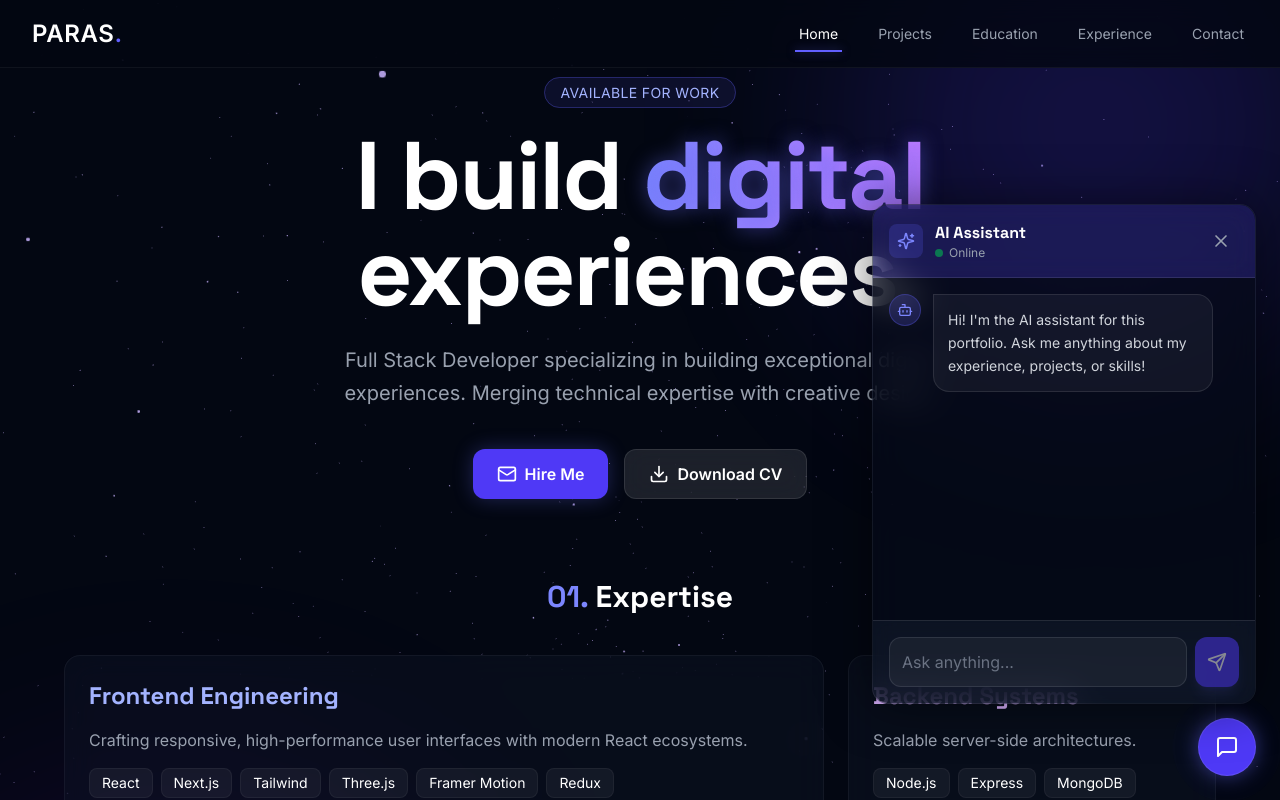
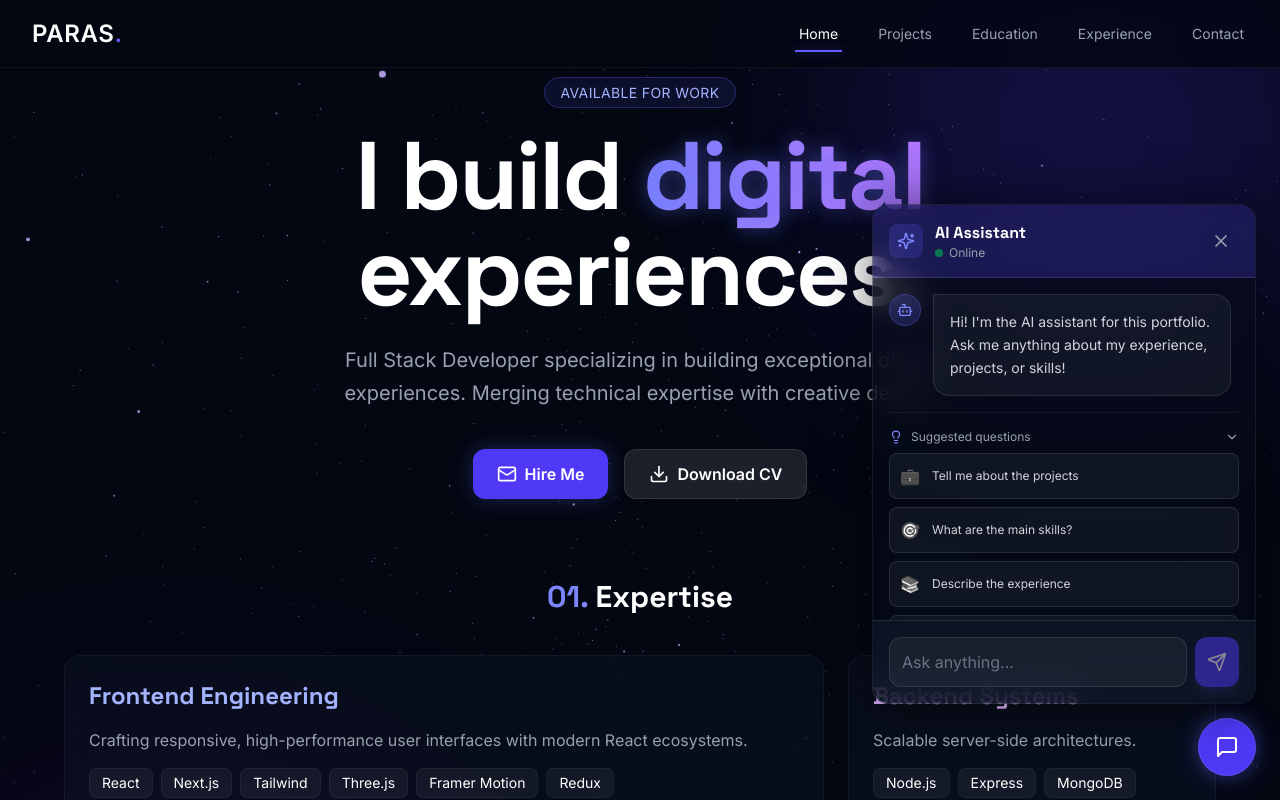
Before and after one commit to PARASMANI-KHUNTE/PARASMANIKHUNTE, a React (Vite) app in the folder client/: page / in a window 1280 px wide. Both pictures are taken after a click on the button 1227 px from the left and 747 px from the top of the page. Shown: the top 800 px of the page. Built offline with nearby package versions, Linux system fonts and the light colour scheme.

Commit message:
added resizabled chat panel added ai recommendations in chat panel

```diff
--- a/client/package.json
+++ b/client/package.json
@@ -21,9 +21,11 @@
     "react": "^19.0.0",
     "react-dom": "^19.0.0",
     "react-intersection-observer": "^9.16.0",
+    "react-markdown": "^10.1.0",
     "react-redux": "^9.2.0",
     "react-router-dom": "^7.3.0",
     "react-toastify": "^11.0.5",
+    "remark-gfm": "^4.0.1",
     "tailwindcss": "^4.0.12",
     "three": "^0.182.0"
   },
--- a/client/src/components/AIChat.jsx
+++ b/client/src/components/AIChat.jsx
@@ -1,8 +1,10 @@
 import React, { useState, useRef, useEffect } from "react";
 import api from '../api';
 import { motion, AnimatePresence } from "framer-motion";
-import { MessageSquare, Send, X, Bot, User, Sparkles } from "lucide-react";
+import { MessageSquare, Send, X, Bot, User, Sparkles, Lightbulb, Maximize2, ChevronDown, ChevronUp } from "lucide-react";
 import GlassCard from "./ui/GlassCard";
+import ReactMarkdown from 'react-markdown';
+import remarkGfm from 'remark-gfm';
 
 const AIChat = () => {
     const [isOpen, setIsOpen] = useState(false);
@@ -12,6 +14,10 @@ const AIChat = () => {
     const [input, setInput] = useState("");
     const [loading, setLoading] = useState(false);
     const messagesEndRef = useRef(null);
+    const [chatSize, setChatSize] = useState({ width: 384, height: 500 });
+    const resizeRef = useRef(null);
+    const [isResizing, setIsResizing] = useState(false);
+    const [showQuickActions, setShowQuickActions] = useState(true);
 
     const scrollToBottom = () => {
         messagesEndRef.current?.scrollIntoView({ behavior: "smooth" });
@@ -40,6 +46,68 @@ const AIChat = () => {
         }
     };
 
+    const quickActions = [
+        { icon: "💼", text: "Tell me about the projects", prompt: "Can you give me an overview of the key projects in this portfolio?" },
+        { icon: "🎯", text: "What are the main skills?", prompt: "What are the primary technical skills and technologies used?" },
+        { icon: "📚", text: "Describe the experience", prompt: "Can you summarize the professional experience and background?" },
+        { icon: "🚀", text: "Recent achievements", prompt: "What are some notable recent projects or achievements?" }
+    ];
+
+    const handleQuickAction = (prompt) => {
+        setInput(prompt);
+        // Auto-submit
+        setMessages(prev => [...prev, { role: 'user', text: prompt }]);
+        setInput("");
+        setLoading(true);
+
+        api.post('/ai/chat', { message: prompt })
+            .then(({ data }) => {
+                setMessages(prev => [...prev, { role: 'model', text: data.reply }]);
+            })
+            .catch(() => {
+                setMessages(prev => [...prev, { role: 'model', text: "Sorry, I'm having trouble connecting right now. Please try again later." }]);
+            })
+            .finally(() => {
+                setLoading(false);
+            });
+    };
+
+    // Resize functionality
+    const handleResizeStart = (e) => {
+        setIsResizing(true);
+        e.preventDefault();
+    };
+
+    useEffect(() => {
+        const handleResize = (e) => {
+            if (!isResizing) return;
+
+            // Calculate from right and bottom
+            const newWidth = Math.max(320, Math.min(600, window.innerWidth - e.clientX - 24));
+            const newHeight = Math.max(400, Math.min(800, window.innerHeight - e.clientY - 96));
+
+            setChatSize({ width: newWidth, height: newHeight });
+        };
+
+        const handleResizeEnd = () => {
+            setIsResizing(false);
+        };
+
+        if (isResizing) {
+            document.addEventListener('mousemove', handleResize);
+            document.addEventListener('mouseup', handleResizeEnd);
+            document.body.style.cursor = 'nwse-resize';
+        } else {
+            document.body.style.cursor = 'default';
+        }
+
+        return () => {
+            document.removeEventListener('mousemove', handleResize);
+            document.removeEventListener('mouseup', handleResizeEnd);
+            document.body.style.cursor = 'default';
+        };
+    }, [isResizing]);
+
     return (
         <>
             <motion.button
@@ -61,9 +129,21 @@ const AIChat = () => {
                         animate={{ opacity: 1, y: 0, scale: 1 }}
                         exit={{ opacity: 0, y: 100, scale: 0.9 }}
                         transition={{ type: "spring", stiffness: 300, damping: 30 }}
-                        className="fixed bottom-24 right-6 w-80 md:w-96 h-[500px] z-50"
+                        className="fixed bottom-24 right-6 z-50"
+                        style={{ width: `${chatSize.width}px`, height: `${chatSize.height}px` }}
                     >
-                        <GlassCard className="!p-0 h-full flex flex-col overflow-hidden border border-white/10 shadow-[0_0_50px_rgba(0,0,0,0.5)]">
+                        <GlassCard className="!p-0 h-full flex flex-col overflow-hidden border border-white/10 shadow-[0_0_50px_rgba(0,0,0,0.5)] relative">
+                            {/* Resize Handle - Top Left Corner */}
+                            <div
+                                onMouseDown={handleResizeStart}
+                                className="absolute top-0 left-0 w-8 h-8 cursor-nwse-resize z-[60] group"
+                                title="Drag to resize"
+                            >
+                                <div className="absolute top-1.5 left-1.5 p-1 bg-indigo-500/20 rounded-md text-indigo-400 opacity-0 group-hover:opacity-100 transition-opacity">
+                                    <Maximize2 size={12} className="rotate-0" />
+                                </div>
+                            </div>
+
                             {/* Header */}
                             <div className="p-4 bg-indigo-600/20 border-b border-white/10 flex justify-between items-center backdrop-blur-md">
                                 <div className="flex items-center gap-3">
@@ -101,12 +181,28 @@ const AIChat = () => {
                                             </div>
                                         )}
                                         <div
-                                            className={`max-w-[80%] p-3.5 rounded-2xl text-sm leading-relaxed ${msg.role === 'user'
+                                            className={`max-w-[85%] p-4 rounded-2xl text-sm leading-relaxed ${msg.role === 'user'
                                                 ? 'bg-indigo-600 text-white rounded-tr-none shadow-lg shadow-indigo-500/20'
-                                                : 'bg-white/5 text-gray-300 border border-white/10 rounded-tl-none'
+                                                : 'bg-white/5 text-gray-300 border border-white/10 rounded-tl-none prose prose-invert prose-p:leading-relaxed prose-pre:bg-black/30 prose-code:text-indigo-300'
                                                 }`}
                                         >
-                                            {msg.text}
+                                            {msg.role === 'user' ? (
+                                                msg.text
+                                            ) : (
+                                                <ReactMarkdown
+                                                    remarkPlugins={[remarkGfm]}
+                                                    components={{
+                                                        p: ({ node, ...props }) => <p className="mb-2 last:mb-0" {...props} />,
+                                                        ul: ({ node, ...props }) => <ul className="list-disc pl-4 mb-2" {...props} />,
+                                                        li: ({ node, ...props }) => <li className="mb-1" {...props} />,
+                                                        strong: ({ node, ...props }) => <strong className="font-bold text-indigo-200" {...props} />,
+                                                        h1: ({ node, ...props }) => <h1 className="text-lg font-bold mb-2 text-white" {...props} />,
+                                                        h2: ({ node, ...props }) => <h2 className="text-md font-bold mb-1 text-white" {...props} />,
+                                                    }}
+                                                >
+                                                    {msg.text}
+                                                </ReactMarkdown>
+                                            )}
                                         </div>
                                         {msg.role === 'user' && (
                                             <div className="w-8 h-8 rounded-full bg-gray-800 border border-white/10 flex items-center justify-center flex-shrink-0">
@@ -128,6 +224,50 @@ const AIChat = () => {
                                     </div>
                                 )}
                                 <div ref={messagesEndRef} />
+
+                                {/* Quick Actions - Collapsible */}
+                                {!loading && (
+                                    <motion.div
+                                        initial={{ opacity: 0, y: 10 }}
+                                        animate={{ opacity: 1, y: 0 }}
+                                        className="mt-4 border-t border-white/5 pt-4"
+                                    >
+                                        <button
+                                            onClick={() => setShowQuickActions(!showQuickActions)}
+                                            className="flex items-center justify-between w-full text-xs text-gray-400 hover:text-indigo-400 transition-colors mb-2 group"
+                                        >
+                                            <div className="flex items-center gap-2">
+                                                <Lightbulb size={14} className={showQuickActions ? "text-indigo-400" : "text-gray-500"} />
+                                                <span className="font-medium">Suggested questions</span>
+                                            </div>
+                                            {showQuickActions ? <ChevronDown size={14} /> : <ChevronUp size={14} />}
+                                        </button>
+
+                                        <AnimatePresence>
+                                            {showQuickActions && (
+                                                <motion.div
+                                                    initial={{ height: 0, opacity: 0 }}
+                                                    animate={{ height: "auto", opacity: 1 }}
+                                                    exit={{ height: 0, opacity: 0 }}
+                                                    className="overflow-hidden"
+                                                >
+                                                    <div className="grid grid-cols-1 gap-2 pb-2">
+                                                        {quickActions.map((action, idx) => (
+                                                            <button
+                                                                key={idx}
+                                                                onClick={() => handleQuickAction(action.prompt)}
+                                                                className="group text-left p-2.5 bg-white/5 hover:bg-indigo-500/10 border border-white/10 hover:border-indigo-500/30 rounded-lg transition-all text-xs text-gray-300 hover:text-white flex items-center gap-3"
+                                                            >
+                                                                <span className="text-base grayscale group-hover:grayscale-0 transition-all">{action.icon}</span>
+                                                                <span className="group-hover:translate-x-0.5 transition-transform flex-1">{action.text}</span>
+                                                            </button>
+                                                        ))}
+                                                    </div>
+                                                </motion.div>
+                                            )}
+                                        </AnimatePresence>
+                                    </motion.div>
+                                )}
                             </div>
 
                             {/* Input */}
```
Also changed, not shown: 2 other files (tests, documents, lock files or other folders).
